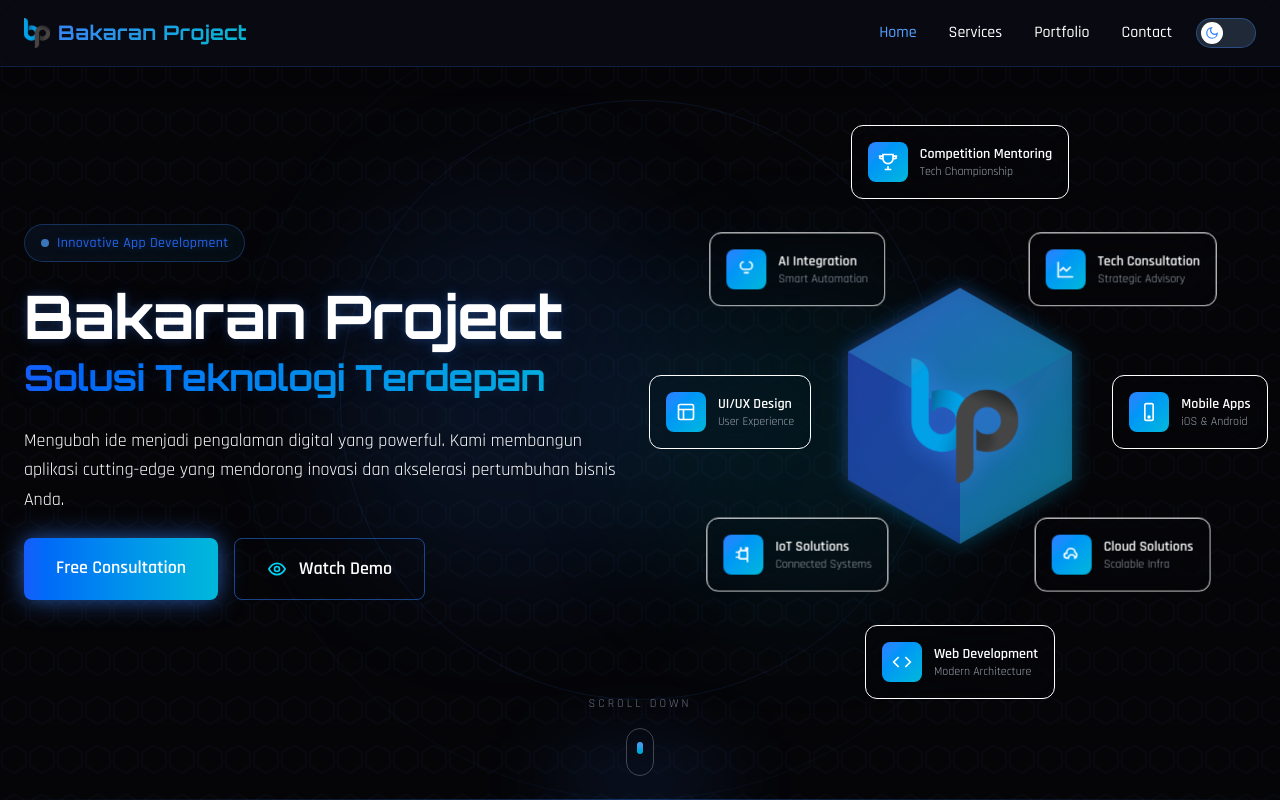
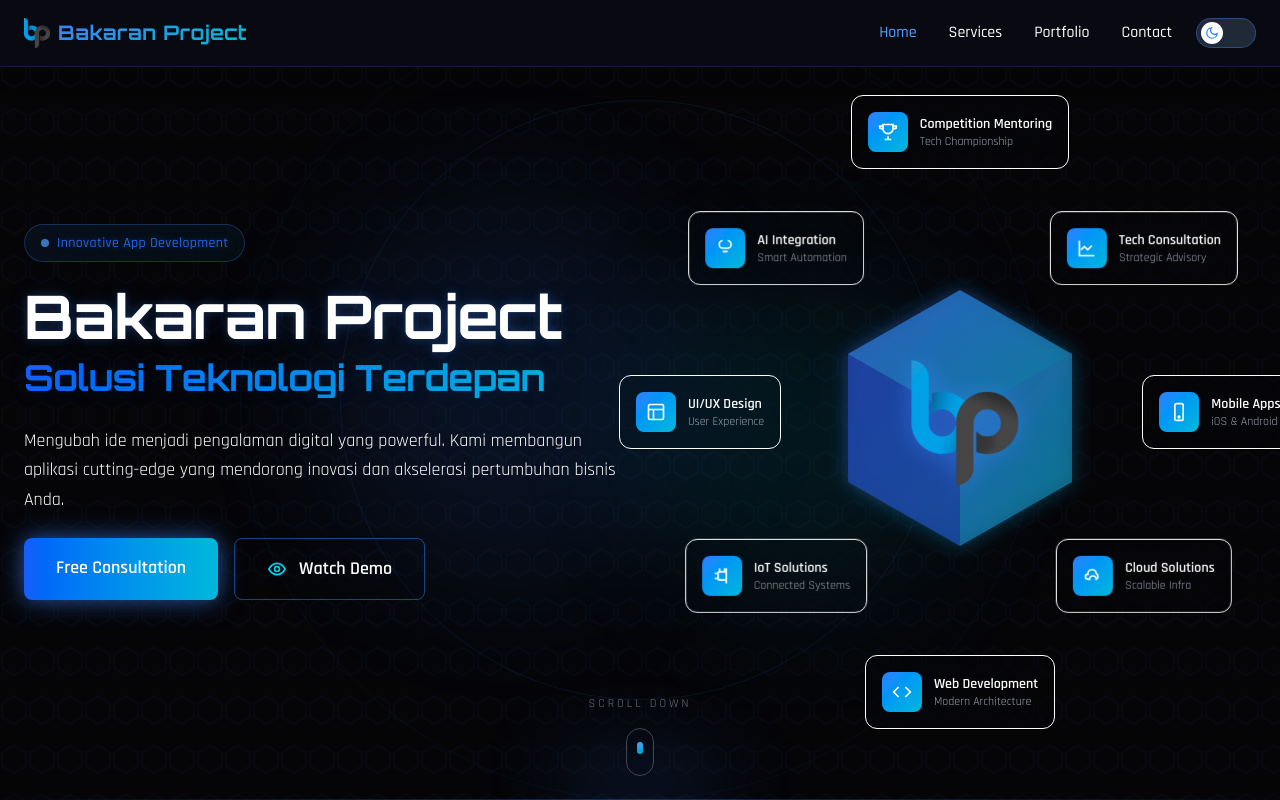
Before and after one commit to yogawillyutomo/webbp, a Next.js app: page / in a window 1280 px wide. Shown: the top 800 px of the page. Built offline with nearby package versions, Linux system fonts and the light colour scheme.

Commit message:
fix badge

```diff
--- a/src/features/hero/HeroView.jsx
+++ b/src/features/hero/HeroView.jsx
@@ -20,11 +20,13 @@ export default function HeroView(props) {
 
                     <HeroContent />
 
-                    <HeroVisual
-                        mouse={mouse}
-                        time={time}
-                        isMobile={isMobile}
-                    />
+                    <div className="hidden md:flex justify-center">
+                        <HeroVisual
+                            mouse={mouse}
+                            time={time}
+                            isMobile={isMobile}
+                        />
+                    </div>
 
                 </div>
 
--- a/src/features/hero/components/HeroBadges.jsx
+++ b/src/features/hero/components/HeroBadges.jsx
@@ -2,23 +2,17 @@ import { badges } from "../hero.data";
 import FloatingBadge from "@/shared/ui/FloatingBadge";
 import RevealSection from "@/shared/ui/RevealSection";
 import { motion } from "framer-motion";
+
+
 export default function HeroBadges({
     showBadges,
     isMobile
 }) {
-    const radius = isMobile ? 120 : 230;
+
+    const radius = isMobile ? 140 : 260;
 
     return (
-        <div
-            className={`
-        hidden xl:block absolute inset-0
-        transition-all duration-500 ease-[cubic-bezier(.16,1,.3,1)]
-        ${showBadges
-                    ? "opacity-100 scale-100 blur-0"
-                    : "opacity-0 scale-95 blur-sm pointer-events-none"}
-      `}
-        >
-            <div className="absolute inset-0 flex items-center justify-center">
+        <div className="absolute inset-0 flex items-center justify-center pointer-events-none">
 
             {badges.map((badge, i) => {
 
@@ -30,46 +24,52 @@ export default function HeroBadges({
                         badge={badge}
                         angle={angle}
                         radius={radius}
-                            delay={i * 0.1}
+                        delay={i * 0.06}
+                        showBadges={showBadges}
                     />
                 );
+
             })}
 
         </div>
-        </div>
     );
 }
+
 
 function BadgeOrbit({
     badge,
     angle,
     radius,
-    delay
+    delay,
+    showBadges
 }) {
+
     const offsetY = badge.offsetY ?? 0;
 
+    const x = Math.cos(angle * Math.PI / 180) * radius;
+    const y = Math.sin(angle * Math.PI / 180) * radius + offsetY;
+
     return (
-        <div
+        <motion.div
             className="absolute"
-            style={{
-                transform: `
-          rotate(${angle}deg)
-          translate(${radius}px)
-          rotate(-${angle}deg)
-        `
+            animate={{
+                x: showBadges ? x : 0,
+                y: showBadges ? y : 0,
+                scale: showBadges ? 1 : 0.3,
+                opacity: showBadges ? 1 : 0
+            }}
+            transition={{
+                delay,
+                type: "spring",
+                stiffness: 120,
+                damping: 18
             }}
         >
-            <div style={{ transform: `translateY(${offsetY}px)` }}>
-
-                <RevealSection delay={delay}>
             <FloatingBadge
                 title={badge.title}
                 subtitle={badge.subtitle}
                 icon={badge.icon}
             />
-                </RevealSection>
-
-            </div>
-        </div>
+        </motion.div>
     );
 }
--- a/src/features/hero/components/HeroCube.jsx
+++ b/src/features/hero/components/HeroCube.jsx
@@ -1,5 +1,5 @@
 "use client";
-export default function HeroCube({ cubeStyle, mouse, className, onClick }) {
+export default function HeroCube({ pulse, cubeStyle, mouse, className, onClick }) {
 
     const x = mouse?.x || 0;
     const y = mouse?.y || 0;
@@ -12,7 +12,14 @@ export default function HeroCube({ cubeStyle, mouse, className, onClick }) {
                         sm:w-64 sm:h-64
                         md:w-72 md:h-72
                         xl:w-80 xl:h-80
-                        animate-float cursor-pointer active:scale-95 transition-transform duration-150 will-change-transform ${className}`}
+                        animate-float
+                        cursor-pointer
+                        active:scale-95
+                        will-change-transform
+                        transition-all duration-500 ease-[cubic-bezier(.16,1,.3,1)]
+                        ${className}
+                        ${pulse ? "scale-110 drop-shadow-[0_0_40px_rgba(59,130,246,0.6)]" : ""}
+                        `}
         >
 
 
--- a/src/features/hero/components/HeroVisual.jsx
+++ b/src/features/hero/components/HeroVisual.jsx
@@ -9,19 +9,21 @@ export default function HeroVisual({
     isMobile
 }) {
     const [showBadges, setShowBadges] = useState(true);
+    const [pulse, setPulse] = useState(false);
 
     return (
         <div className="relative flex items-center justify-center">
 
             <div className="relative w-[clamp(140px,50vw,420px)] h-[clamp(140px,50vw,420px)]">
 
+                <div className="hidden lg:block">
                     <HeroBadges
                         showBadges={showBadges}
                         isMobile={isMobile}
                     />
+                </div>
 
-
-                <div className="flex items-center justify-center cursor-pointer will-change-transform">
+                <div className="flex items-center justify-center cursor-pointer">
 
                     <div className="
                         flex items-center justify-center
@@ -32,8 +34,13 @@ export default function HeroVisual({
                     ">
 
                         <HeroCube
-                            className={showBadges ? "" : "drop-shadow-[0_0_40px_rgba(59,130,246,0.3)]"}
-                            onClick={() => setShowBadges(prev => !prev)}
+                            pulse={pulse}
+                            onClick={() => {
+                                setShowBadges(prev => !prev);
+                                setPulse(true);
+
+                                setTimeout(() => setPulse(false), 400);
+                            }}
                             cubeStyle={
                                 isMobile
                                     ? {}
@@ -42,7 +49,7 @@ export default function HeroVisual({
                                         translateY(${mouse.current.y * 4}px)
                                         rotateX(${mouse.current.y * 4 + Math.sin(time.current) * 2}deg)
                                         rotateY(${mouse.current.x * 4 + Math.cos(time.current) * 2}deg)
-                                            `,
+                                        `
                                     }
                             }
                             mouse={isMobile ? { x: 0, y: 0 } : mouse.current}
@@ -52,7 +59,6 @@ export default function HeroVisual({
 
                 </div>
 
-
             </div>
 
         </div>
```
Lines whose indentation alone changed are shown as unchanged.
